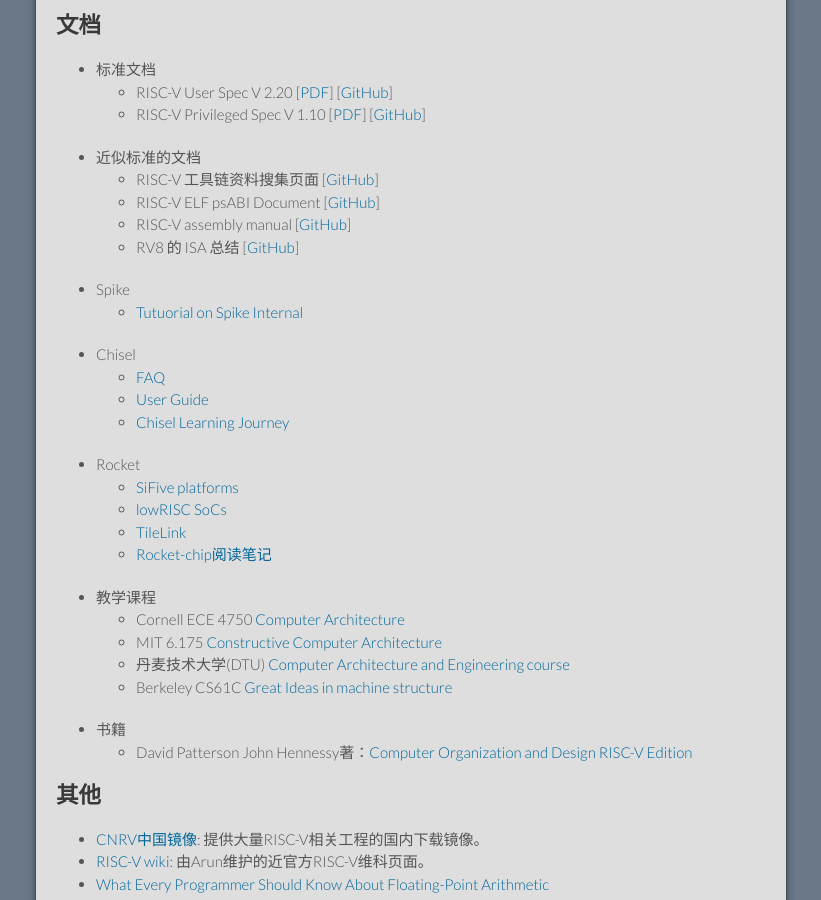
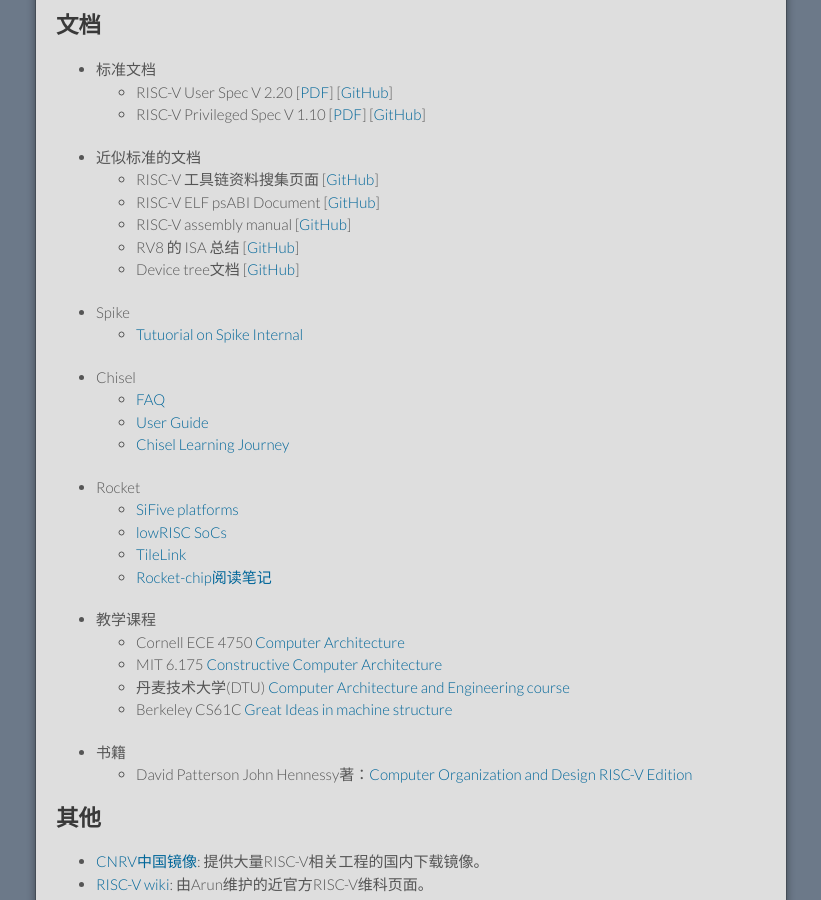
Before and after one commit to cnrv/home, a Jekyll site: the page built from resource.md, in a window 1280 px wide and 900 px high, scrolled down 2309 px. Shown: the whole window, without its empty margins (229-1050 px from the left). Built offline with Jekyll 4.4.1, drawn with Linux system fonts in a browser that asks for light colours; Markdown is read by kramdown in place of the engine named in the settings; comment, search, counter and statistics services are not loaded; our own code applies the rules of GitHub Pages for plain Markdown files.

Commit message:
add RISC-V device tree document

```diff
--- a/resource.md
+++ b/resource.md
@@ -151,6 +151,8 @@
     [[GitHub](https://github.com/riscv/riscv-asm-manual)]
   - RV8 的 ISA 总结
     [[GitHub](https://github.com/rv8-io/rv8/tree/master/meta)]
+  - Device tree文档
+    [[GitHub](https://github.com/riscv/riscv-device-tree-doc)]
 
 + Spike
   - [Tutuorial on Spike Internal](https://github.com/poweihuang17/Documentation_Spike)
```
